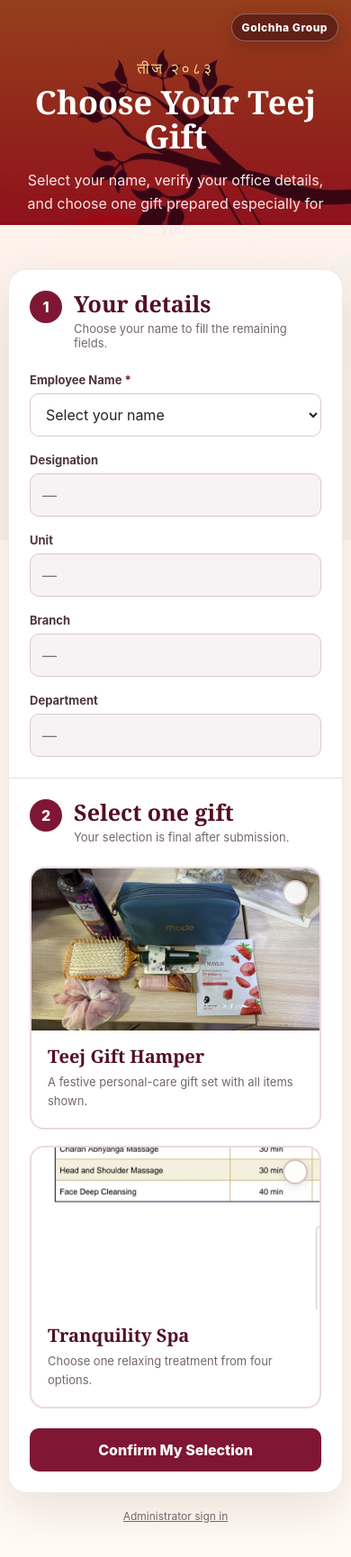
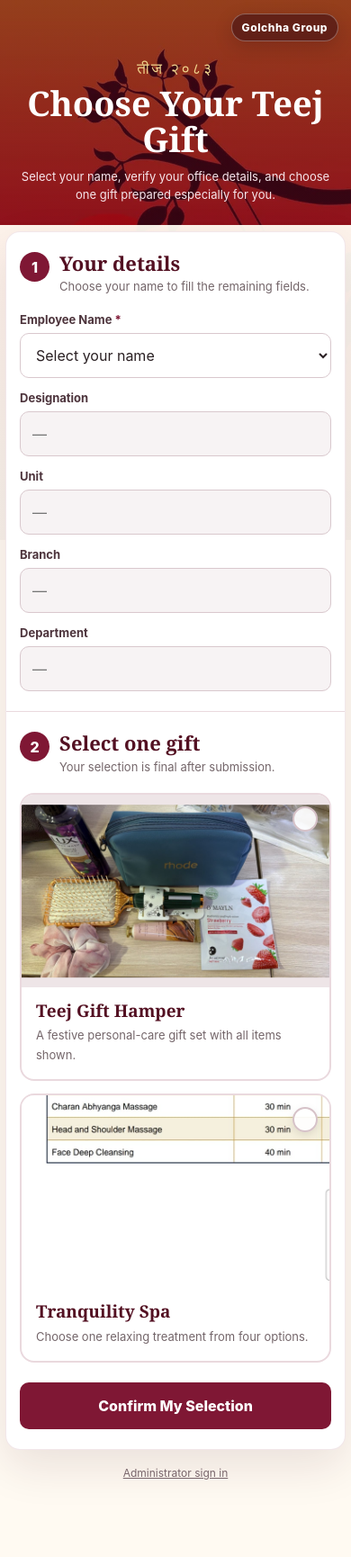
Before and after one commit to itgolchha-cmyk/teej2083, a website built with Vite: page index.html in a window 390 px wide. Shown: the whole page at 90% size. After the commit the page ends 1686 px from the top, so only its background shows below. Built offline with nearby package versions, Linux system fonts and the light colour scheme; some packages are replaced by stand-ins of ours; no server answers; the database is empty.

Commit message:
Optimize layouts for mobile and laptop screens

```diff
--- a/src/styles.css
+++ b/src/styles.css
@@ -19,7 +19,7 @@
 
 * { box-sizing: border-box; }
 html { min-width: 320px; scroll-behavior: smooth; }
-body { margin: 0; min-width: 320px; min-height: 100vh; background: var(--cream); }
+body { margin: 0; min-width: 320px; min-height: 100vh; overflow-x: hidden; background: var(--cream); }
 button, input, select { font: inherit; }
 button, label, select { -webkit-tap-highlight-color: transparent; }
 button:focus-visible, input:focus-visible, select:focus-visible, a:focus-visible { outline: 3px solid rgba(127, 23, 52, .27); outline-offset: 2px; }
@@ -62,7 +62,7 @@
   font-weight: 850;
   letter-spacing: .045em;
 }
-.page-shell { width: min(940px, calc(100% - 28px)); margin: -45px auto 64px; position: relative; }
+.page-shell { width: min(1040px, calc(100% - 40px)); margin: -45px auto 64px; position: relative; }
 .form-card { overflow: hidden; }
 .form-section { padding: clamp(23px, 5vw, 42px); }
 .form-section--divided { border-top: 1px solid var(--line); }
@@ -164,8 +164,8 @@
 .table-tools input, .table-tools select { min-height: 44px; }
 .table-tools .button { min-height: 44px; }
 .table-card > .alert { margin: 14px 17px; }
-.table-wrap { overflow-x: auto; }
-table { width: 100%; border-collapse: collapse; font-size: 13px; }
+.table-wrap { max-width: 100%; overflow-x: auto; overscroll-behavior-inline: contain; -webkit-overflow-scrolling: touch; }
+table { width: 100%; min-width: 980px; border-collapse: collapse; font-size: 13px; }
 th { color: #66575c; background: #faf7f8; font-size: 11px; letter-spacing: .045em; text-align: left; text-transform: uppercase; white-space: nowrap; }
 th, td { padding: 13px 14px; border-bottom: 1px solid #eee4e7; vertical-align: top; }
 td { color: #45383c; }
@@ -173,6 +173,13 @@
 .gift-pill { display: inline-block; padding: 4px 7px; color: var(--maroon); background: var(--rose); border-radius: 999px; font-size: 11px; font-weight: 750; white-space: nowrap; }
 .empty-state { padding: 46px 20px; color: var(--muted); text-align: center; }
 .table-footer { display: flex; justify-content: space-between; gap: 15px; padding: 13px 17px; color: var(--muted); background: #faf8f8; font-size: 11px; }
+
+@media (min-width: 761px) and (max-width: 1180px) {
+  .hero { max-width: calc(100% - 36px); }
+  .page-shell, .admin-shell { width: calc(100% - 40px); }
+  .form-section { padding: 34px; }
+  .stat-grid { grid-template-columns: repeat(2,minmax(0,1fr)); }
+}
 
 @media (max-width: 760px) {
   .public-page {
@@ -183,10 +190,26 @@
     background-size: cover, auto 600px;
     background-attachment: scroll;
   }
-  .hero { padding-top: 66px; }
-  .page-shell { width: min(100% - 18px,940px); }
+  .hero { min-height: 250px; padding: 70px 18px 72px; }
+  .hero h1 { max-width: 560px; margin-inline: auto; font-size: clamp(34px,9vw,46px); }
+  .hero p { max-width: 520px; padding-inline: 8px; font-size: 14px; line-height: 1.5; }
+  .page-shell { width: calc(100% - 18px); margin-top: -34px; margin-bottom: 42px; }
+  .surface { border-radius: 16px; }
+  .form-section { padding: 25px 20px; }
+  .section-title { gap: 11px; margin-bottom: 21px; }
+  .section-title h2 { font-size: 23px; }
+  .form-grid { gap: 14px; }
   .form-grid, .gift-grid, .spa-grid, .summary-grid { grid-template-columns: 1fr; }
   .field--wide, .summary-item--wide { grid-column: auto; }
+  input, select { min-height: 50px; font-size: 16px; }
+  .gift-grid { gap: 14px; }
+  .gift-visual { aspect-ratio: 16/10; }
+  .gift-copy { padding: 15px 16px 17px; }
+  .spa-panel { padding: 16px; }
+  .spa-choice { min-height: 64px; }
+  .button { min-height: 52px; }
+  .admin-shell { width: calc(100% - 18px); margin: 24px auto 42px; }
+  .login-card { margin: 28px auto; }
   .dashboard-head { align-items: stretch; flex-direction: column; }
   .dashboard-head .button { width: 100%; }
   .stat-grid { grid-template-columns: repeat(2,minmax(0,1fr)); }
@@ -196,7 +219,16 @@
 
 @media (max-width: 440px) {
   .hero__petal { display: none; }
+  .hero { min-height: 242px; padding: 66px 14px 65px; }
+  .hero h1 { font-size: clamp(31px,10vw,38px); }
+  .hero p { margin-top: 12px; font-size: 13px; }
   .company-name { top: 15px; right: 14px; padding: 7px 11px; font-size: 12px; }
+  .page-shell, .admin-shell { width: calc(100% - 12px); }
+  .form-section { padding: 22px 15px; }
+  .section-title .step { flex-basis: 33px; height: 33px; }
+  .section-title h2 { font-size: 22px; }
+  .gift-copy strong { font-size: 19px; }
+  .spa-panel { padding: 14px; }
   .admin-bar { align-items: flex-start; }
   .admin-bar .button { min-height: 40px; padding: 8px 12px; }
   .stat-grid { gap: 9px; }
```
